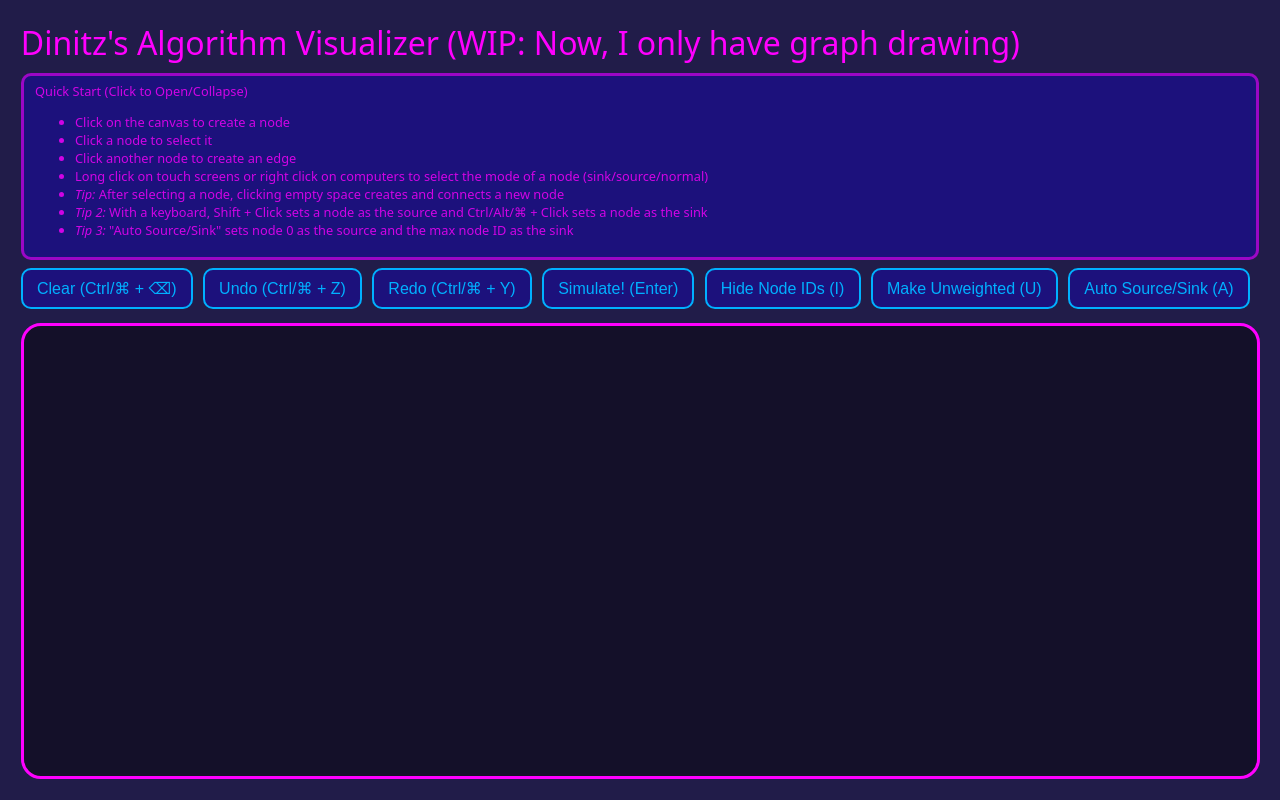
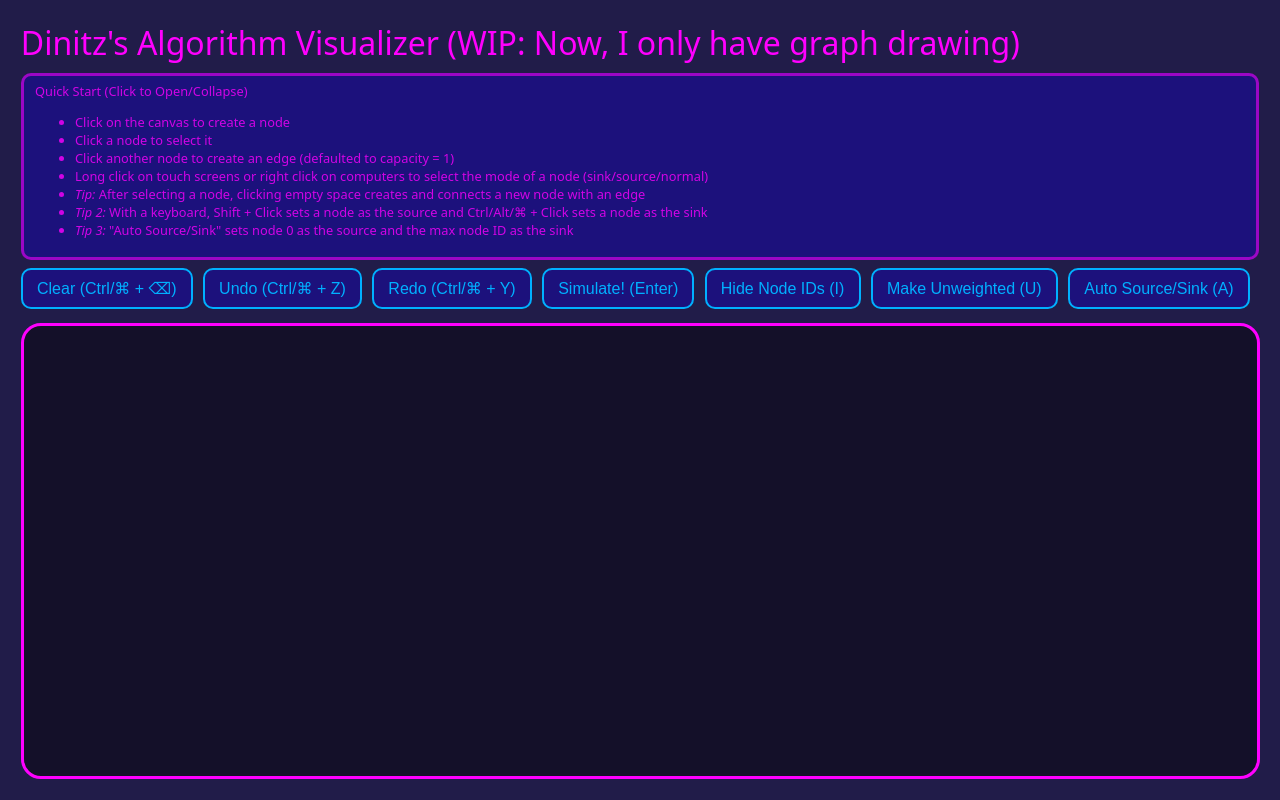
Before and after one commit to shun4midx/dinitz-visualizer, a plain HTML site: page index.html in a window 1280 px wide. Drawn offline with Linux system fonts and the light colour scheme.

Commit message:
Rephrasing

```diff
--- a/index.html
+++ b/index.html
@@ -24,9 +24,9 @@
       <ul>
         <li>Click on the canvas to create a node</li>
         <li>Click a node to select it</li>
-        <li>Click another node to create an edge</li>
+        <li>Click another node to create an edge (defaulted to capacity = 1)</li>
         <li>Long click on touch screens or right click on computers to select the mode of a node (sink/source/normal)</li>
-        <li><em>Tip:</em> After selecting a node, clicking empty space creates and connects a new node</li>
+        <li><em>Tip:</em> After selecting a node, clicking empty space creates and connects a new node with an edge</li>
         <li><em>Tip 2:</em> With a keyboard, Shift + Click sets a node as the source and Ctrl/Alt/⌘ + Click sets a node as the sink</li>
         <li><em>Tip 3:</em> "Auto Source/Sink" sets node 0 as the source and the max node ID as the sink</li>
       </ul>
```
